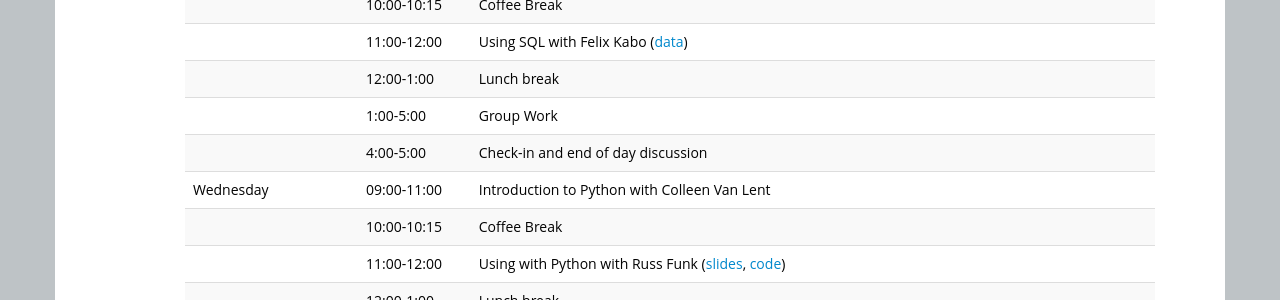
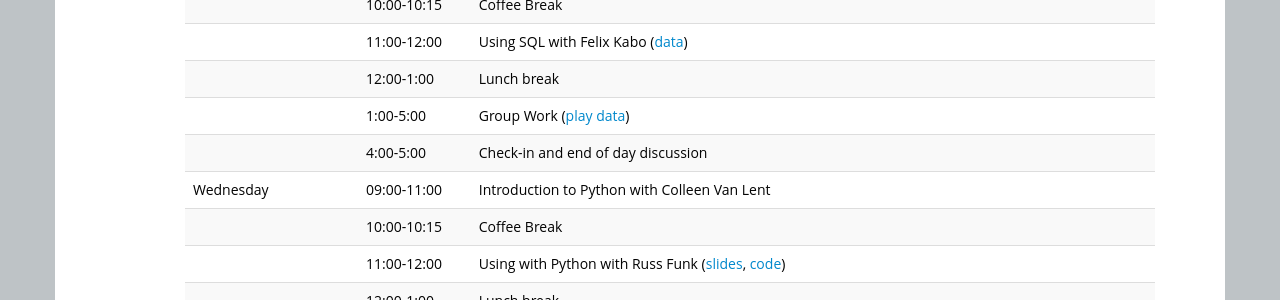
Before and after one commit to dssg/dssg-training-workshop-2015, a Jekyll site: the page built from index.html, in a window 1280 px wide and 900 px high, scrolled down 988 px. Shown: the part 154-454 px from the top of the window. Built offline with Jekyll 4.4.1, drawn with Linux system fonts in a browser that asks for light colours.

Commit message:
adding some data for playing around in SQL

```diff
--- a/index.html
+++ b/index.html
@@ -128,7 +128,7 @@ Organizing committee: Jerry Davis, Cliff Lampe, Brian Noble, and Jason Owen-Smit
   <tr> <td></td>        <td>11:00-12:00</td>   <td>Using SQL with Felix Kabo
     (<a href="slides/felix_data.zip">data</a>)</td> </tr>
   <tr> <td></td>        <td>12:00-1:00</td>   <td>Lunch break</td> </tr>
-  <tr> <td></td>        <td>1:00-5:00</td>    <td>Group Work</td> </tr>
+  <tr> <td></td>        <td>1:00-5:00</td>    <td>Group Work (<a href="slides/play-data.zip">play data</a>)</td> </tr>
   <tr> <td></td>        <td>4:00-5:00</td>    <td>Check-in and end of day discussion </td> </tr>
   <tr> <td>Wednesday</td> <td>09:00-11:00</td> <td>Introduction to Python with Colleen Van Lent</td> </tr>
   <tr> <td></td>        <td>10:00-10:15</td>   <td>Coffee Break</td> </tr>
```
Also changed, not shown: 1 other file.
